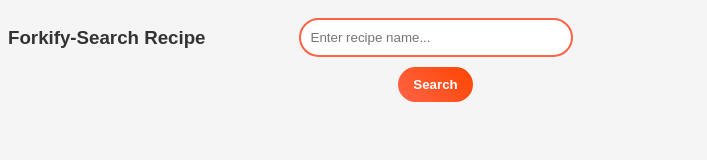
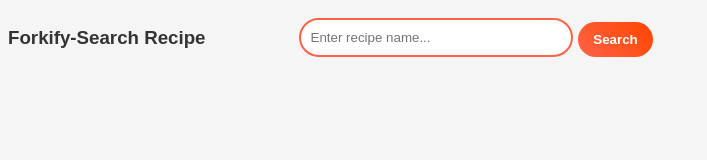
Before and after one commit to HUNAIN882/Forkify-Recipe, a plain HTML site: page index.html in a window 1280 px wide. Shown: the whole page, without its empty margins (0-707 px from the left). Drawn offline with Linux system fonts and the light colour scheme.

```diff
--- a/style.css
+++ b/style.css
@@ -30,6 +30,8 @@ body {
     cursor: pointer;
     font-weight: bold;
     transition: background 0.3s ease-in-out;
+    margin-left: 360px;
+    margin-top: -45px;
 }
 #search-button:hover {
     background: linear-gradient(45deg, #ff4500, #ff6347);
```
